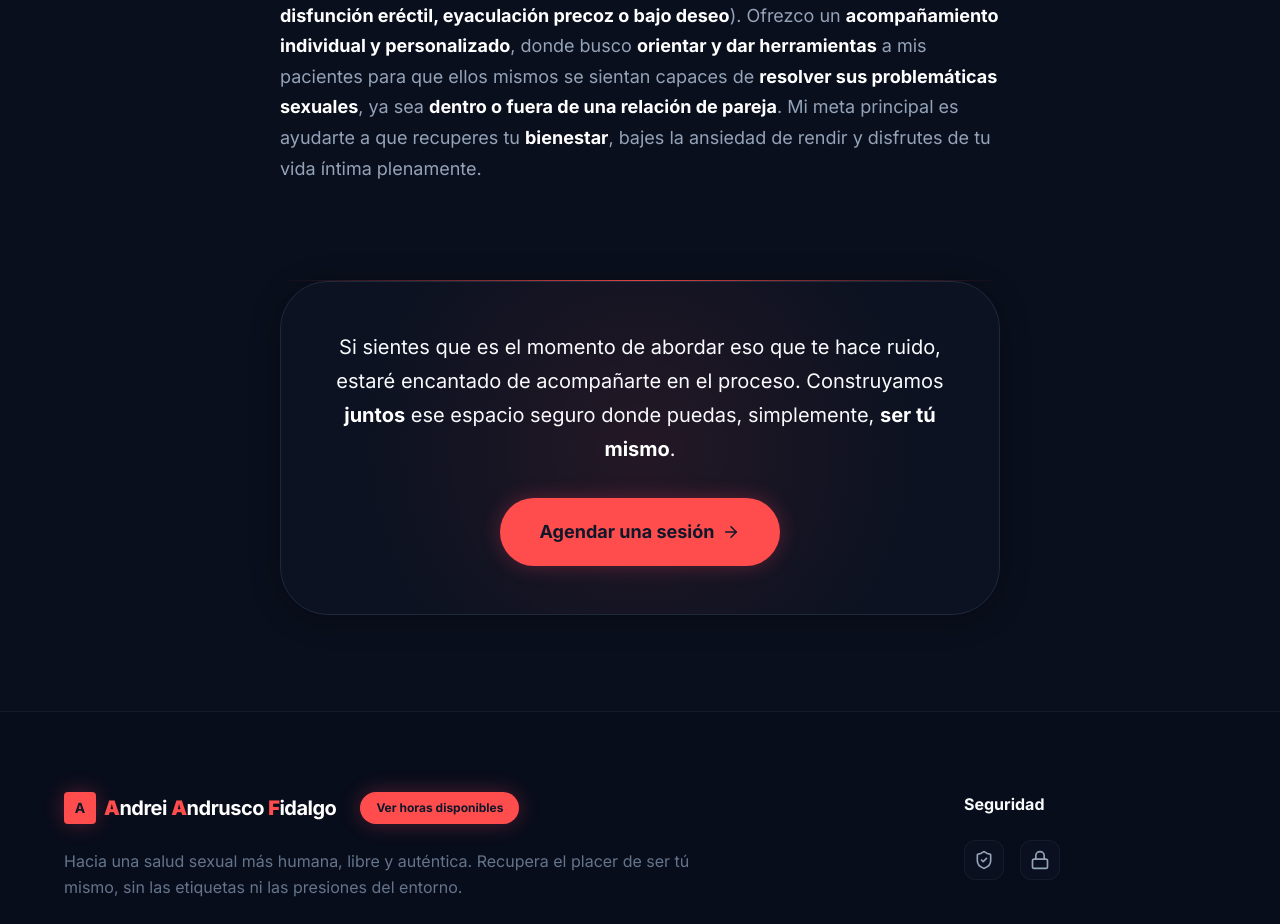
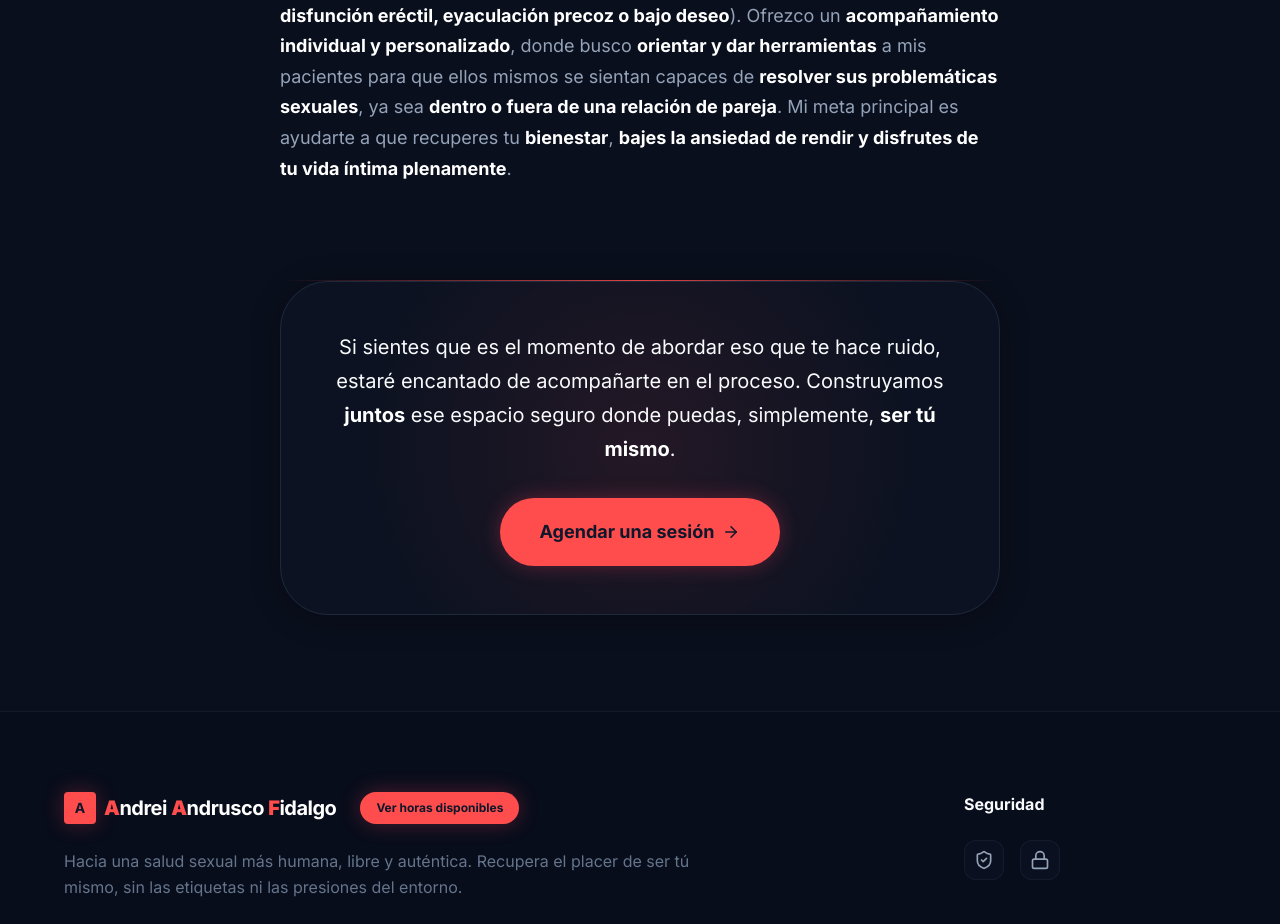
Before and after one commit to Fabian-Jeldes/ReservasPsi_webdev, a React (Vite) app in the folder web/: page /sobre-mi in a window 1280 px wide. Shown: the part 2380-3304 px from the top of the page. Built offline with nearby package versions, Linux system fonts and the light colour scheme; no server answers; a web font is replaced by a local one.

Commit message:
fix: agregar negrita a frase final de sección Qué te ofrezco

```diff
--- a/web/src/data/site.ts
+++ b/web/src/data/site.ts
@@ -733,7 +733,7 @@ export const ABOUT_PAGE_DATA: AboutPageData = {
   ofrezco: {
     title: '¿Qué te ofrezco?',
     paragraphs: [
-      'Me especializo en disfunciones <strong class="text-white">sexuales psicógenas</strong>, es decir, problemas que no son orgánicos o médicos, sino que se relacionan más con tu bienestar y tranquilidad <strong class="text-white">psicofisiológica</strong>, y como eso toma la forma de problemas de índole sexual (<strong class="text-white">como disfunción eréctil, eyaculación precoz o bajo deseo</strong>). Ofrezco un <strong class="text-white">acompañamiento individual y personalizado</strong>, donde busco <strong class="text-white">orientar y dar herramientas</strong> a mis pacientes para que ellos mismos se sientan capaces de <strong class="text-white">resolver sus problemáticas sexuales</strong>, ya sea <strong class="text-white">dentro o fuera de una relación de pareja</strong>. Mi meta principal es ayudarte a que recuperes tu <strong class="text-white">bienestar</strong>, bajes la ansiedad de rendir y disfrutes de tu vida íntima plenamente.',
+      'Me especializo en disfunciones <strong class="text-white">sexuales psicógenas</strong>, es decir, problemas que no son orgánicos o médicos, sino que se relacionan más con tu bienestar y tranquilidad <strong class="text-white">psicofisiológica</strong>, y como eso toma la forma de problemas de índole sexual (<strong class="text-white">como disfunción eréctil, eyaculación precoz o bajo deseo</strong>). Ofrezco un <strong class="text-white">acompañamiento individual y personalizado</strong>, donde busco <strong class="text-white">orientar y dar herramientas</strong> a mis pacientes para que ellos mismos se sientan capaces de <strong class="text-white">resolver sus problemáticas sexuales</strong>, ya sea <strong class="text-white">dentro o fuera de una relación de pareja</strong>. Mi meta principal es ayudarte a que recuperes tu <strong class="text-white">bienestar</strong>, <strong class="text-white">bajes la ansiedad de rendir y disfrutes de tu vida íntima plenamente</strong>.',
     ],
   },
   cierre: [
```
